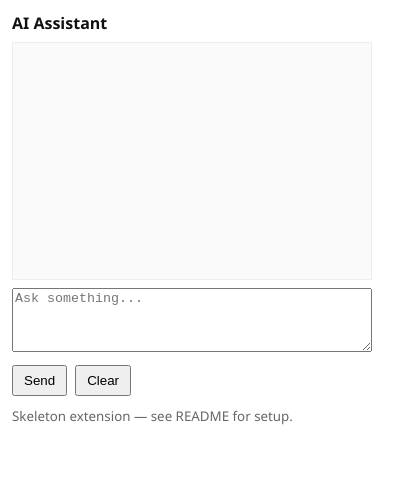
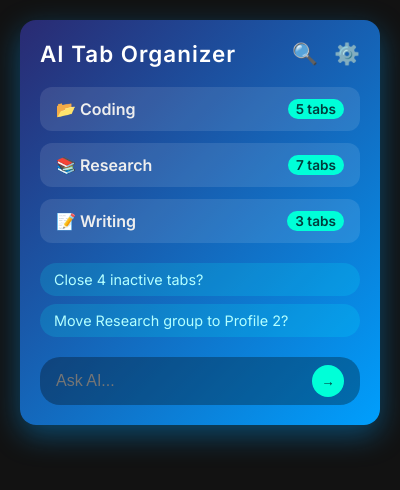
Before and after one commit to ligth279/EXE, a browser extension: page ui-ux-engineer/popup.html in a window 400 px wide. Drawn offline with Linux system fonts and the light colour scheme.

Commit message:
Your commit message

```diff
--- a/ui-ux-engineer/popup.html
+++ b/ui-ux-engineer/popup.html
@@ -1,31 +1,257 @@
-<!doctype html>
+<!DOCTYPE html>
 <html lang="en">
 <head>
-  <meta charset="utf-8" />
-  <meta name="viewport" content="width=device-width,initial-scale=1" />
-  <link rel="stylesheet" href="popup.css">
-  <title>AI Assistant</title>
+  <meta charset="UTF-8" />
+  <meta name="viewport" content="width=device-width, initial-scale=1" />
+  <title>AI Tab Organizer - Demo</title>
+  <link href="https://fonts.googleapis.com/css2?family=Inter:wght@400;600&display=swap" rel="stylesheet" />
+  <style>
+    /* Reset */
+    * {
+      box-sizing: border-box;
+      margin: 0;
+      padding: 0;
+    }
+
+    body {
+      font-family: 'Inter', sans-serif;
+      background: #121212;
+      color: #eee;
+      display: flex;
+      justify-content: center;
+      align-items: flex-start;
+      height: 100vh;
+      padding: 20px;
+    }
+
+    /* Container */
+    .popup-dashboard {
+      width: 360px;
+      background: linear-gradient(135deg, #2a2a72, #009ffd);
+      border-radius: 16px;
+      box-shadow: 0 10px 30px rgba(0, 159, 253, 0.4);
+      padding: 20px;
+      display: flex;
+      flex-direction: column;
+      gap: 20px;
+    }
+
+    /* Top Bar */
+    .top-bar {
+      display: flex;
+      justify-content: space-between;
+      align-items: center;
+    }
+
+    .logo {
+      font-weight: 700;
+      font-size: 1.4rem;
+      letter-spacing: 1px;
+      color: #fff;
+      user-select: none;
+    }
+
+    .top-actions {
+      display: flex;
+      gap: 16px;
+    }
+
+    .icon-button {
+      background: transparent;
+      border: none;
+      color: #cce7ff;
+      cursor: pointer;
+      font-size: 1.3rem;
+      transition: color 0.2s ease;
+    }
+
+    .icon-button:hover {
+      color: #fff;
+    }
+
+    /* Active Groups Section */
+    .groups-section {
+      display: flex;
+      flex-direction: column;
+      gap: 12px;
+    }
+
+    .group-card {
+      background: rgba(255, 255, 255, 0.1);
+      border-radius: 12px;
+      padding: 12px 16px;
+      display: flex;
+      justify-content: space-between;
+      align-items: center;
+      font-weight: 600;
+      font-size: 1rem;
+      cursor: pointer;
+      user-select: none;
+      transition: background 0.3s ease;
+    }
+
+    .group-card:hover {
+      background: rgba(255, 255, 255, 0.2);
+    }
+
+    .group-name {
+      display: flex;
+      align-items: center;
+      gap: 8px;
+    }
+
+    .group-icon {
+      font-size: 1.2rem;
+    }
+
+    .tab-count {
+      background: #00ffd8;
+      color: #003c3c;
+      font-weight: 700;
+      font-size: 0.85rem;
+      padding: 2px 8px;
+      border-radius: 9999px;
+    }
+
+    /* Suggested Actions */
+    .suggestions-section {
+      display: flex;
+      flex-direction: column;
+      gap: 8px;
+    }
+
+    .suggestion-pill {
+      background: rgba(0, 255, 255, 0.15);
+      padding: 8px 14px;
+      border-radius: 9999px;
+      font-weight: 500;
+      font-size: 0.9rem;
+      color: #b3ffff;
+      cursor: pointer;
+      transition: background 0.3s ease;
+      user-select: none;
+    }
+
+    .suggestion-pill:hover {
+      background: rgba(0, 255, 255, 0.35);
+      color: #00ffd8;
+    }
+
+    /* AI Chat Assistant */
+    .chat-assistant {
+      background: rgba(0, 0, 0, 0.3);
+      border-radius: 20px;
+      padding: 8px 16px;
+      display: flex;
+      align-items: center;
+      gap: 10px;
+      font-size: 0.95rem;
+      color: #b3ffff;
+    }
+
+    .chat-input {
+      flex: 1;
+      background: transparent;
+      border: none;
+      outline: none;
+      color: #e0ffff;
+      font-size: 1rem;
+      font-weight: 500;
+      caret-color: #00ffd8;
+    }
+
+    .chat-send-btn {
+      background: #00ffd8;
+      border: none;
+      border-radius: 50%;
+      width: 32px;
+      height: 32px;
+      cursor: pointer;
+      display: flex;
+      justify-content: center;
+      align-items: center;
+      color: #003c3c;
+      font-weight: 700;
+      transition: background 0.2s ease;
+    }
+
+    .chat-send-btn:hover {
+      background: #00cca8;
+    }
+
+  </style>
 </head>
 <body>
-  <div id="app">
-    <header>
-      <h1>AI Assistant</h1>
-    </header>
 
-    <main>
-      <div id="chat"></div>
-      <textarea id="input" placeholder="Ask something..."></textarea>
-      <div class="actions">
-        <button id="send">Send</button>
-        <button id="clear">Clear</button>
+  <div class="popup-dashboard">
+
+    <!-- Top Bar -->
+    <div class="top-bar">
+      <div class="logo">AI Tab Organizer</div>
+      <div class="top-actions">
+        <button class="icon-button" title="Search Tabs" aria-label="Search Tabs">🔍</button>
+        <button class="icon-button" title="Settings" aria-label="Settings">⚙️</button>
       </div>
-    </main>
+    </div>
 
-    <footer>
-      <small>Skeleton extension — see README for setup.</small>
-    </footer>
+    <!-- Active Groups -->
+    <div class="groups-section" aria-label="Active tab groups">
+
+      <div class="group-card" tabindex="0">
+        <div class="group-name">📂 Coding</div>
+        <div class="tab-count">5 tabs</div>
+      </div>
+
+      <div class="group-card" tabindex="0">
+        <div class="group-name">📚 Research</div>
+        <div class="tab-count">7 tabs</div>
+      </div>
+
+      <div class="group-card" tabindex="0">
+        <div class="group-name">📝 Writing</div>
+        <div class="tab-count">3 tabs</div>
+      </div>
+
+    </div>
+
+    <!-- Suggested Actions -->
+    <div class="suggestions-section" aria-label="AI Recommended actions">
+
+      <div class="suggestion-pill" tabindex="0">Close 4 inactive tabs?</div>
+      <div class="suggestion-pill" tabindex="0">Move Research group to Profile 2?</div>
+
+    </div>
+
+    <!-- AI Chat Assistant -->
+    <form class="chat-assistant" role="search" aria-label="AI chat assistant" onsubmit="return handleChat(event)">
+      <input
+        type="text"
+        placeholder="Ask AI..."
+        class="chat-input"
+        id="chatInput"
+        autocomplete="off"
+        aria-describedby="chatHelp"
+        required
+      />
+      <button type="submit" class="chat-send-btn" title="Send">→</button>
+    </form>
+
   </div>
 
-  <script src="popup.js"></script>
+  <script>
+    function handleChat(event) {
+      event.preventDefault();
+      const input = document.getElementById('chatInput');
+      const query = input.value.trim();
+
+      if (!query) return;
+
+      // Simple confirmation mock
+      alert(`AI received: "${query}"\n\n(Here you'd trigger the AI response + action button)`);
+
+      input.value = '';
+    }
+  </script>
+
 </body>
 </html>
```
